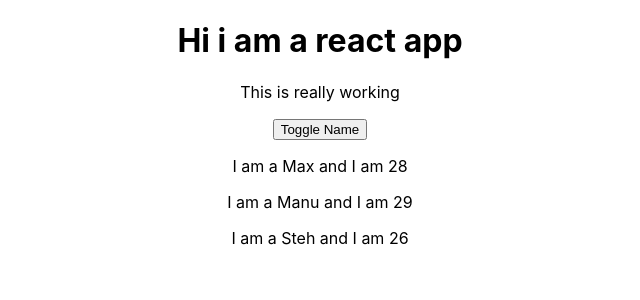
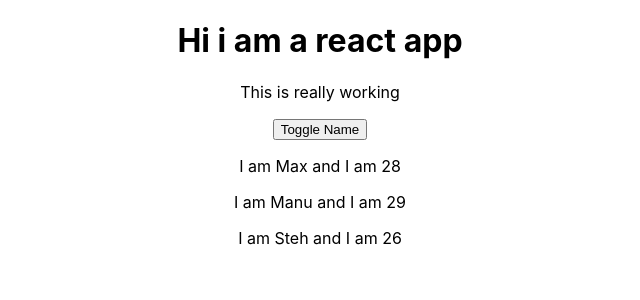
Before and after one commit to netoconcon/react101, a React (Create React App) app in the folder module2/: page / in a window 1280 px wide. Both pictures are taken after a click on the button "Toggle Name". Shown: the top 300 px of the page, without its empty margins (320-960 px from the left). Built offline with nearby package versions, Linux system fonts and the light colour scheme.

Commit message:
woring with lists

```diff
--- a/module2/src/App.js
+++ b/module2/src/App.js
@@ -35,20 +35,12 @@ class App extends Component {
     if (this.state.showPersons) {
       persons = (
         <div>
-        <Person
-        name={this.state.persons[0].name}
-        age={this.state.persons[0].age}
-        />
-        <Person
-        name={this.state.persons[1].name}
-        age={this.state.persons[1].age}
-        />
-        <Person
-        name={this.state.persons[2].name}
-        age={this.state.persons[2].age}
-        />
-      </div>
-
+          {this.state.persons.map(person => {
+            return <Person
+            name={person.name}
+            age={person.age} />
+          })}
+     </div>
       );
     }
 
--- a/module2/src/Person/Person.js
+++ b/module2/src/Person/Person.js
@@ -3,7 +3,7 @@ import React from 'react';
 const person = (props) => {
   return (
     <div>
-      <p> I am a {props.name} and I am {props.age} </p>
+      <p> I am {props.name} and I am {props.age} </p>
       <p> {props.children}</p>
     </div>
   )
```
